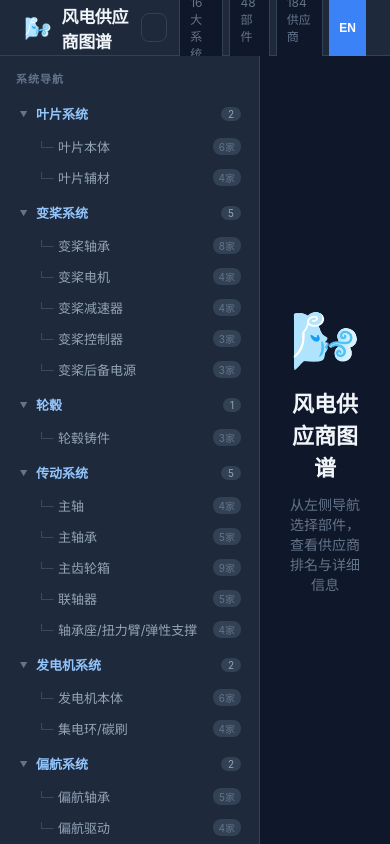
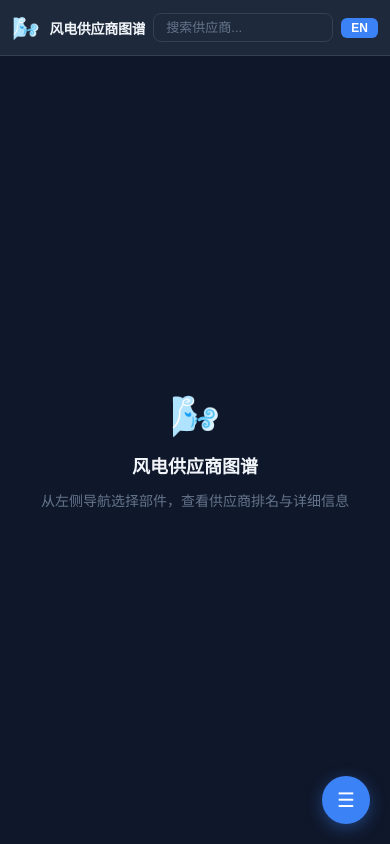
Before and after one commit to peterpei001/wind-turbine-suppliers, a React (Vite) app: page /browse in a window 390 px wide. Built offline with nearby package versions, Linux system fonts and the light colour scheme.

Commit message:
feat: mobile responsive layout with hamburger sidebar

```diff
--- a/src/App.css
+++ b/src/App.css
@@ -725,17 +725,103 @@
   text-align: center;
 }
 
-/* Responsive */
+/* ════════════════ Sidebar Wrapper & Overlay ════════════════ */
+.sidebar { display: contents; }
+.sidebar-overlay { display: none; }
+.menu-btn { display: none; }
+
+/* ════════════════ Responsive ════════════════ */
 @media (max-width: 768px) {
+  /* ── Sidebar ── */
+  .sidebar {
+    position: fixed;
+    top: 0;
+    left: -280px;
+    width: 280px;
+    height: 100vh;
+    z-index: 200;
+    transition: left 0.25s ease;
+    display: block;
+  }
+  .sidebar.open { left: 0; }
+
+  .sidebar .tree-nav {
+    width: 100%;
+    min-width: 0;
+    height: 100%;
+    border-right: none;
+  }
+
+  .sidebar-overlay {
+    display: none;
+    position: fixed;
+    inset: 0;
+    background: rgba(0,0,0,0.5);
+    z-index: 199;
+  }
+  .sidebar-overlay.open { display: block; }
+
+  /* ── Menu button ── */
+  .menu-btn {
+    display: flex;
+    align-items: center;
+    justify-content: center;
+    position: fixed;
+    bottom: 20px;
+    right: 20px;
+    width: 48px;
+    height: 48px;
+    border-radius: 50%;
+    background: #3B82F6;
+    color: #fff;
+    border: none;
+    font-size: 20px;
+    cursor: pointer;
+    z-index: 150;
+    box-shadow: 0 4px 16px rgba(59,130,246,0.4);
+    transition: background 0.15s;
+  }
+  .menu-btn:hover { background: #2563EB; }
+
+  /* ── Header ── */
+  .header { padding: 0 12px; }
+  .title { font-size: 14px; max-width: 120px; overflow: hidden; text-overflow: ellipsis; white-space: nowrap; }
+  .stat-chip { display: none; }
+  .search-wrapper { max-width: none; margin: 0 8px; }
+
+  /* ── Main content ── */
+  .main { padding: 12px; }
+
+  /* ── Supplier grid — single column ── */
+  .supplier-grid { grid-template-columns: 1fr; gap: 12px; }
+
+  /* ── Content header ── */
+  .content-header { flex-direction: column; gap: 6px; align-items: flex-start; }
+  .content-header h2 { font-size: 18px; }
+
+  /* ── Detail page ── */
   .detail-hero {
     flex-direction: column;
     gap: 16px;
+    padding: 18px;
   }
   .detail-hero-right {
     width: 100%;
-    justify-content: space-around;
+    flex-wrap: wrap;
+    gap: 10px;
   }
-  .detail-body {
-    grid-template-columns: 1fr;
+  .detail-metric-big {
+    flex: 1;
+    min-width: 80px;
+    padding: 10px 14px;
   }
+  .detail-company-name { font-size: 20px; }
+  .detail-body { grid-template-columns: 1fr; }
+
+  /* ── Cards ── */
+  .card-metrics { flex-direction: column; gap: 8px; }
+
+  /* ── Empty state ── */
+  .content-empty h2 { font-size: 18px; }
+  .content-empty-icon { font-size: 40px; }
 }
--- a/src/App.tsx
+++ b/src/App.tsx
@@ -1,3 +1,4 @@
+import { useState } from 'react';
 import { BrowserRouter, Routes, Route, Navigate } from 'react-router-dom';
 import { LanguageProvider, useLanguage } from './LanguageContext';
 import { UI } from './i18n';
@@ -47,11 +48,19 @@ function Header() {
 }
 
 function AppInner() {
+  const [sidebarOpen, setSidebarOpen] = useState(false);
+
   return (
     <div className="app">
       <Header />
       <div className="body">
-        <TreeNav />
+        <div className={`sidebar-overlay ${sidebarOpen ? 'open' : ''}`} onClick={() => setSidebarOpen(false)} />
+        <div className={`sidebar ${sidebarOpen ? 'open' : ''}`}>
+          <TreeNav onClose={() => setSidebarOpen(false)} />
+        </div>
+        <button className="menu-btn" onClick={() => setSidebarOpen(!sidebarOpen)}>
+          {sidebarOpen ? '✕' : '☰'}
+        </button>
         <main className="main">
           <Routes>
             <Route path="/" element={<HomePage />} />
--- a/src/components/TreeNav.tsx
+++ b/src/components/TreeNav.tsx
@@ -5,7 +5,11 @@ import { UI } from '../i18n';
 import { treeData } from '../data';
 import type { TreeNode } from '../types';
 
-export default function TreeNav() {
+interface TreeNavProps {
+  onClose?: () => void;
+}
+
+export default function TreeNav({ onClose }: TreeNavProps) {
   const { t } = useT();
   const { lang } = useLanguage();
   const navigate = useNavigate();
@@ -27,6 +31,7 @@ export default function TreeNav() {
 
   const handleSelect = (child: TreeNode, parentId: string) => {
     navigate(`/browse/${parentId}?component=${child.id}`);
+    onClose?.();
   };
 
   return (
```
